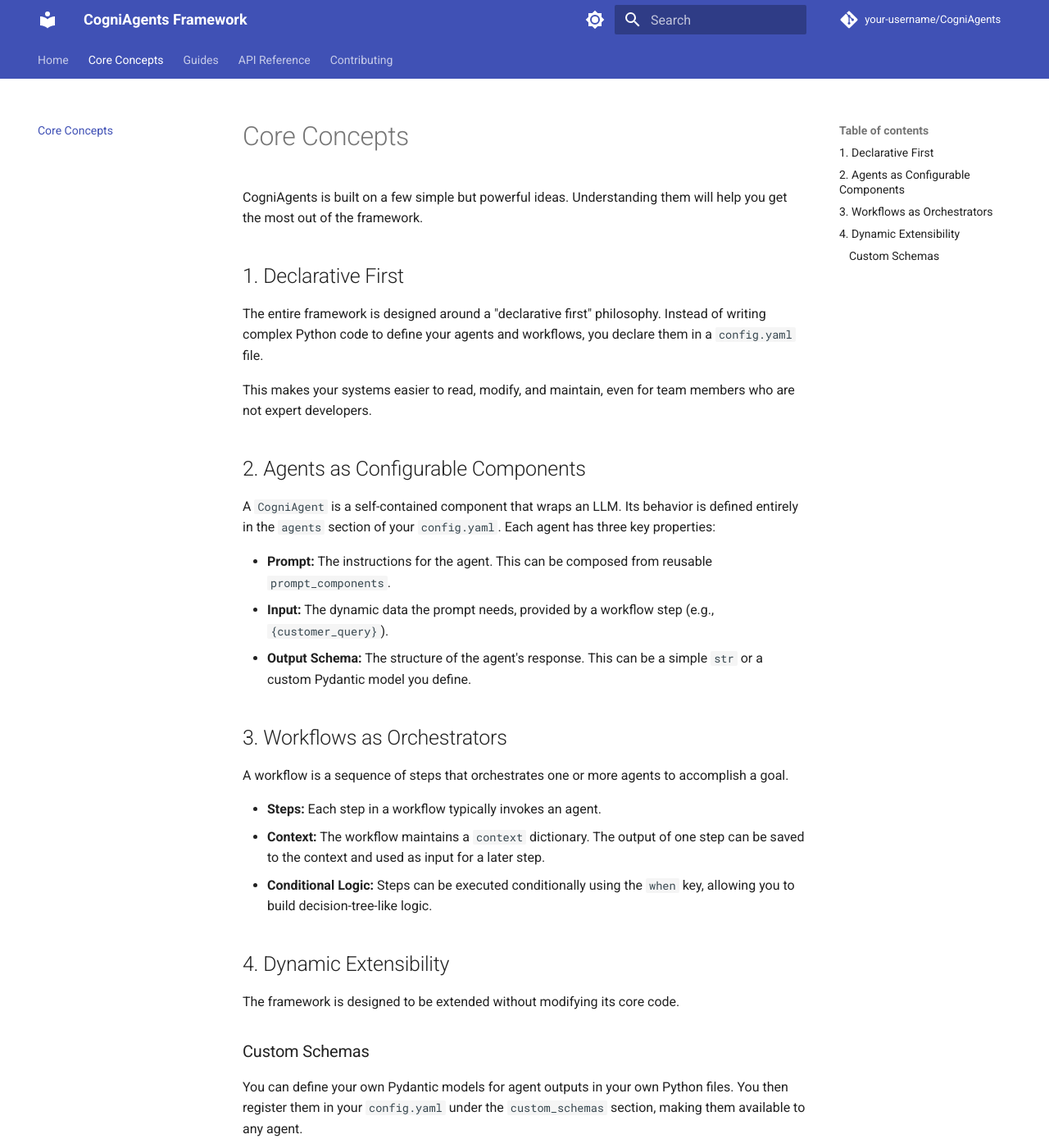
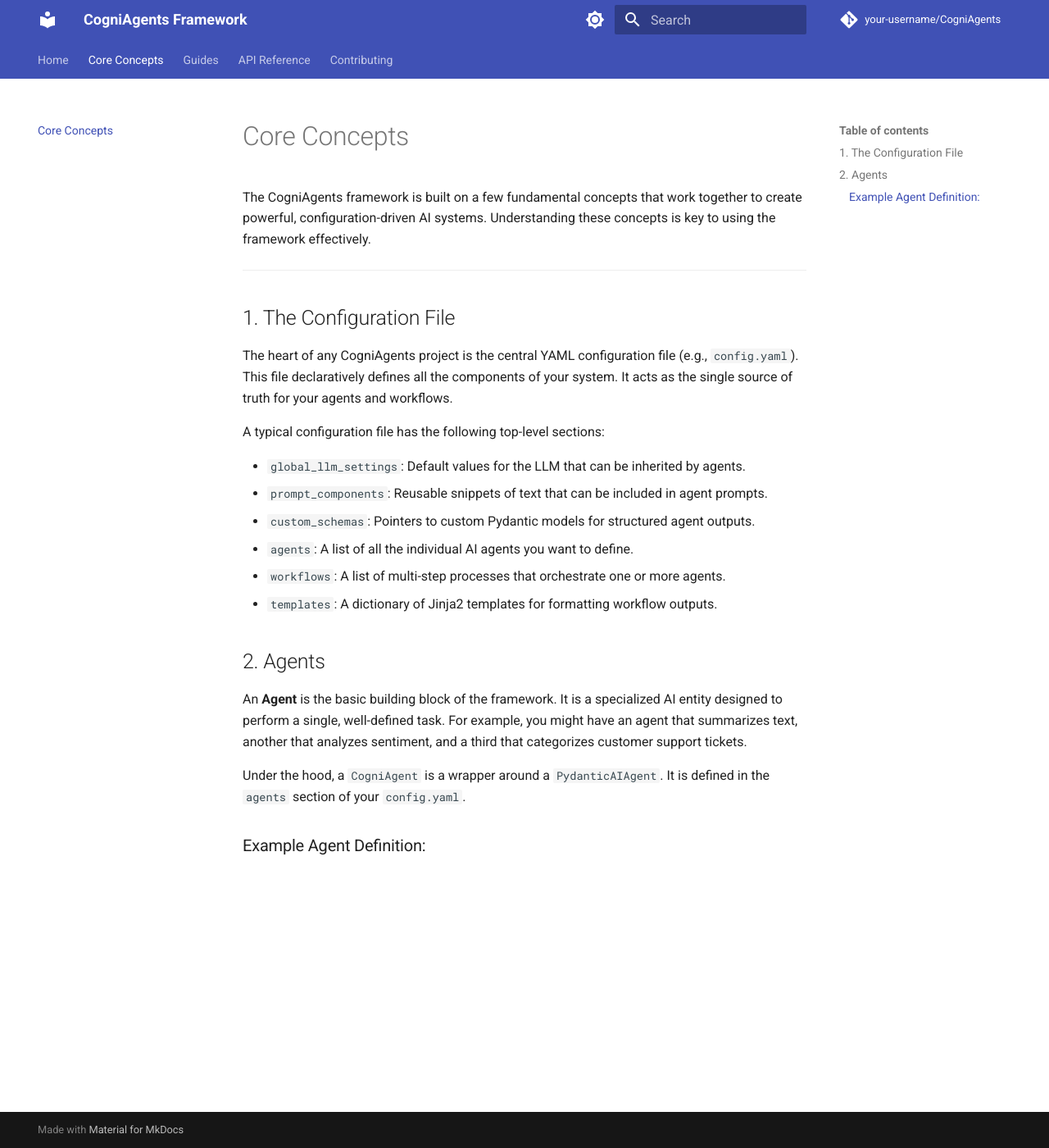
Before and after one commit to CognicellAI/CogniAgents, an MkDocs documentation site: the page built from docs/core_concepts.md, in a window 1280 px wide and 1400 px high. Shown: the whole window at 82% size. Built offline with MkDocs 1.6.1 and Material for MkDocs 9.7.7, drawn with Linux system fonts in a browser that asks for light colours; comment, search, counter and statistics services are not loaded.

Commit message:
docs: rewrite core_concepts.md with concrete examples
Co-authored-by: aider (openai/coder) <aider@aider.chat>

```diff
--- a/docs/core_concepts.md
+++ b/docs/core_concepts.md
@@ -1,33 +1,26 @@
 # Core Concepts
 
-CogniAgents is built on a few simple but powerful ideas. Understanding them will help you get the most out of the framework.
+The CogniAgents framework is built on a few fundamental concepts that work together to create powerful, configuration-driven AI systems. Understanding these concepts is key to using the framework effectively.
 
-## 1. Declarative First
+---
 
-The entire framework is designed around a "declarative first" philosophy. Instead of writing complex Python code to define your agents and workflows, you declare them in a `config.yaml` file.
+## 1. The Configuration File
 
-This makes your systems easier to read, modify, and maintain, even for team members who are not expert developers.
+The heart of any CogniAgents project is the central YAML configuration file (e.g., `config.yaml`). This file declaratively defines all the components of your system. It acts as the single source of truth for your agents and workflows.
 
-## 2. Agents as Configurable Components
+A typical configuration file has the following top-level sections:
 
-A `CogniAgent` is a self-contained component that wraps an LLM. Its behavior is defined entirely in the `agents` section of your `config.yaml`. Each agent has three key properties:
+- `global_llm_settings`: Default values for the LLM that can be inherited by agents.
+- `prompt_components`: Reusable snippets of text that can be included in agent prompts.
+- `custom_schemas`: Pointers to custom Pydantic models for structured agent outputs.
+- `agents`: A list of all the individual AI agents you want to define.
+- `workflows`: A list of multi-step processes that orchestrate one or more agents.
+- `templates`: A dictionary of Jinja2 templates for formatting workflow outputs.
 
-- **Prompt:** The instructions for the agent. This can be composed from reusable `prompt_components`.
-- **Input:** The dynamic data the prompt needs, provided by a workflow step (e.g., `{customer_query}`).
-- **Output Schema:** The structure of the agent's response. This can be a simple `str` or a custom Pydantic model you define.
+## 2. Agents
 
-## 3. Workflows as Orchestrators
+An **Agent** is the basic building block of the framework. It is a specialized AI entity designed to perform a single, well-defined task. For example, you might have an agent that summarizes text, another that analyzes sentiment, and a third that categorizes customer support tickets.
 
-A workflow is a sequence of steps that orchestrates one or more agents to accomplish a goal.
+Under the hood, a `CogniAgent` is a wrapper around a `PydanticAIAgent`. It is defined in the `agents` section of your `config.yaml`.
 
-- **Steps:** Each step in a workflow typically invokes an agent.
-- **Context:** The workflow maintains a `context` dictionary. The output of one step can be saved to the context and used as input for a later step.
-- **Conditional Logic:** Steps can be executed conditionally using the `when` key, allowing you to build decision-tree-like logic.
-
-## 4. Dynamic Extensibility
-
-The framework is designed to be extended without modifying its core code.
-
-### Custom Schemas
-
-You can define your own Pydantic models for agent outputs in your own Python files. You then register them in your `config.yaml` under the `custom_schemas` section, making them available to any agent.
+### Example Agent Definition:
```
